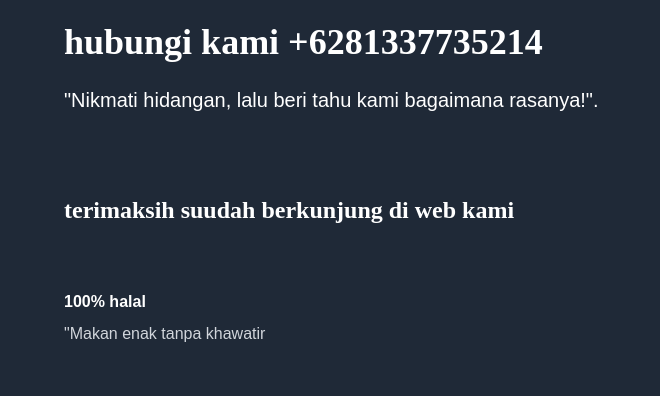
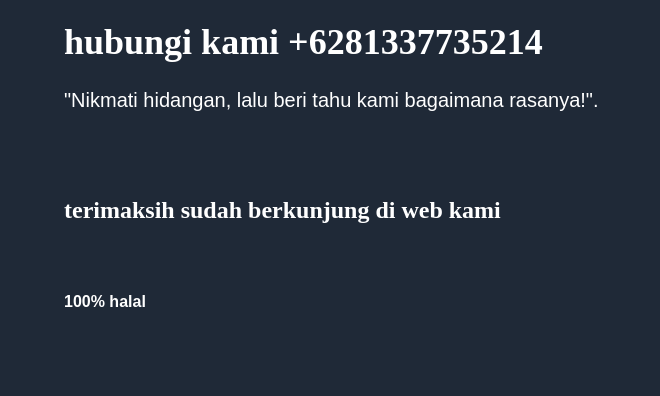
Before and after one commit to Farisi94/farisi94.github.io, a website: page index.html in a window 1280 px wide. Shown: the part 2654-3050 px from the top of the page, 0-660 px from the left. Drawn offline with nearby package versions, Linux system fonts and the light colour scheme.

```diff
--- a/index.html
+++ b/index.html
@@ -120,7 +120,7 @@
                     <form class="flex flex-col md:flex-row gap-4 max-w-xl mx-auto">
                 <label for="password" password="sr-only"></label>
                 <input type="password" placeholder="Your password" class="flex-grow px-4 py-3 rounded-full text-gray-800 focus:outline-none focus:ring-2 focus:ring-amber-300">
-                    <button type="submit" class="bg-white text-amber-600 font-semibold px-4 py-3 rounded-full hover:bg-gray-100 transition duration-300">login</button>
+                    <button type="submit" class="bg-white text-amber-600 font-semibold px-4 py-3 rounded-full hover:bg-blue-950 hover:transition delay-150 duration-300 hover:scale-110 hover: bg-gray-300 ">login</button>
             </form>
         </div>
     </section>
@@ -133,11 +133,10 @@
                     <h3 class="heading-font text-4xl font-bold mb-6">hubungi kami +6281337735214</h3>
                     <p class="text-xl mb-8">"Nikmati hidangan, lalu beri tahu kami bagaimana rasanya!".</p>
 
-                    <h3 class="py-12 px-4 md:px-0 text-2xl font-bold mb-4 heading-font">terimaksih suudah berkunjung di web kami</h3>
+                    <h3 class="py-12 px-4 md:px-0 text-2xl font-bold mb-4 heading-font">terimaksih sudah berkunjung di web kami</h3>
                     <div class="grid grid-cols-2 gap-4">
                         <div>
                             <h4 class="font-semibold mb-2"> 100% halal </h4>
-                            <p class="text-gray-300">"Makan enak tanpa khawatir</p>
                         </div>
                     </div>
                 </div>
```
